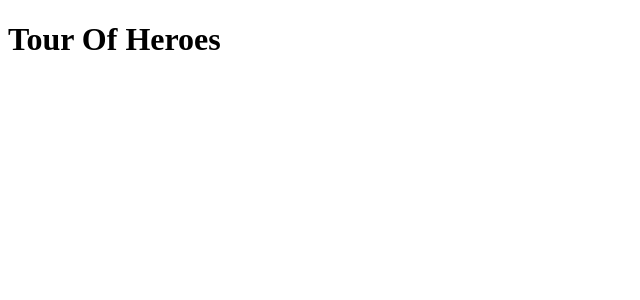
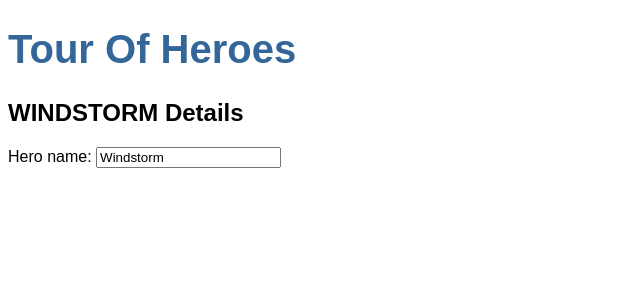
Before and after one commit to Access-Point-Program/cohort-3-tour-of-heroes, an Angular app in the folder tour-of-heroes/: page / in a window 1280 px wide. Shown: the top 300 px of the page, without its empty margins (0-640 px from the left). Built offline with nearby package versions, Linux system fonts and the light colour scheme.

Commit message:
Step 1, The hero editor

```diff
--- a/tour-of-heroes/src/app/app.component.css
+++ b/tour-of-heroes/src/app/app.component.css
@@ -0,0 +1,45 @@
+/* Application-wide Styles */
+h1 {
+  color: #369;
+  font-family: Arial, Helvetica, sans-serif;
+  font-size: 250%;
+}
+h2, h3 {
+  color: #444;
+  font-family: Arial, Helvetica, sans-serif;
+  font-weight: lighter;
+}
+body {
+  margin: 2em;
+}
+body, input[type="text"], button {
+  color: #333;
+  font-family: Cambria, Georgia, serif;
+}
+button {
+  background-color: #eee;
+  border: none;
+  border-radius: 4px;
+  cursor: pointer;
+  color: black;
+  font-size: 1.2rem;
+  padding: 1rem;
+  margin-right: 1rem;
+  margin-bottom: 1rem;
+  margin-top: 1rem;
+}
+button:hover {
+  background-color: black;
+  color: white;
+}
+button:disabled {
+  background-color: #eee;
+  color: #aaa;
+  cursor: auto;
+}
+
+/* everywhere else */
+
+*{
+  font-family: Arial, Helvetica, sans-serif;
+}
--- a/tour-of-heroes/src/app/app.component.html
+++ b/tour-of-heroes/src/app/app.component.html
@@ -1 +1,2 @@
 <h1>{{title}}</h1>
+<app-heroes></app-heroes>
--- /dev/null
+++ b/tour-of-heroes/src/app/hero.ts
@@ -0,0 +1,4 @@
+export interface Hero {
+  id: number;
+  name: string;
+}
--- /dev/null
+++ b/tour-of-heroes/src/app/heroes/heroes.component.html
@@ -0,0 +1,5 @@
+<h2>{{hero.name | uppercase}} Details</h2>
+<div>
+  <label for="name">Hero name: </label>
+  <input id="name" [(ngModel)]="hero.name" placeholder="name">
+</div>
--- /dev/null
+++ b/tour-of-heroes/src/app/heroes/heroes.component.ts
@@ -0,0 +1,14 @@
+import { Component } from '@angular/core';
+import { Hero } from '../hero';
+
+@Component({
+  selector: 'app-heroes',
+  templateUrl: './heroes.component.html',
+  styleUrls: ['./heroes.component.css']
+})
+export class HeroesComponent {
+  hero: Hero = {
+    id: 1,
+    name: 'Windstorm'
+  };
+}
```
Also changed, not shown: tour-of-heroes/src/app/app.module.ts (+5 -2 lines), tour-of-heroes/src/app/heroes/heroes.component.css (added), 2 other files (tests, documents, lock files or other folders).
